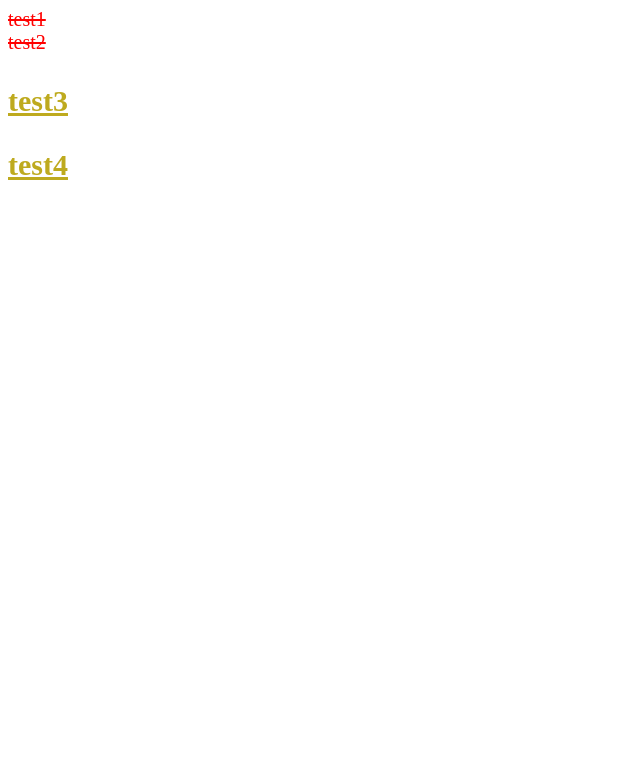
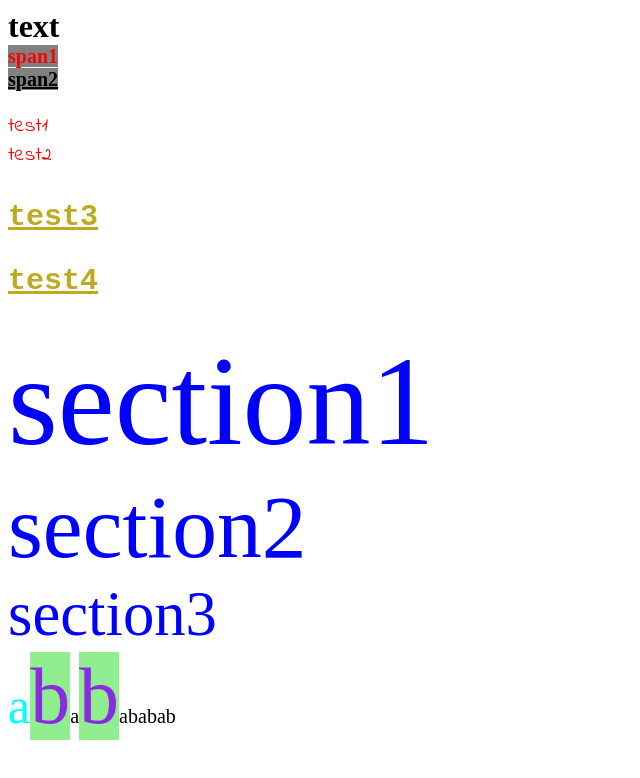
Before and after one commit to kdy0962/swe3020, a plain HTML site: page swe3020/style1.html in a window 1280 px wide. Shown: the whole page, without its empty margins (0-640 px from the left). Drawn offline with Linux system fonts and the light colour scheme.

Commit message:
style
style

```diff
--- a/swe3020/style1.html
+++ b/swe3020/style1.html
@@ -1,14 +1,54 @@
 <html>
     <head>
+        <link href="https://fonts.googleapis.com/css?family=Indie+Flower" rel="stylesheet">
         <style>
-            div{color: #ff0000;font-size: 20px;text-decoration: line-through;}
-            p{color:rgb(190, 170, 30);font-size:30px;font-weight: bold;text-decoration: underline;}
+            body > div{
+                color: #ff0000;
+                font-size: 20px;
+                font-family: 'Indie Flower';
+            }
+
+            p{
+                color:rgb(190, 170, 30);
+                font-size:30px;
+                font-weight: bold;
+                text-decoration: underline;
+                font-family: monospace;
+            }
+            span{
+                font-size:20px;
+            }
+            #test{
+                font-size: 50px;
+                color:aqua;
+            }
+            .test{
+                font-size:80px;
+                color: blueviolet;
+                background: lightgreen;
+            }
+            h1 span{background-color:gray}
+            h1 div span{color:#ff0000}
+            h1 > span{text-decoration: underline;}
         </style>
     </head>
     <body>
+        <h1>
+            text
+            <div><span>span1</span></div>
+            <span>span2</span>
+        </h1>
         <div>test1</div>
         <div>test2</div>
         <p>test3</p>
         <p>test4</p>
+        <section style="color:blue;font-size:800%">section1
+            <section style="font-size:70%">section2
+                <section style="font-size:70%">
+                    section3
+                </section>
+            </section>
+        </section>
+        <span id="test">a</span><span class="test">b</span><span>a</span><span class="test">b</span><span>a</span><span>b</span><span>a</span><span>b</span><span>a</span><span>b</span>
     </body>
 </html>
```
